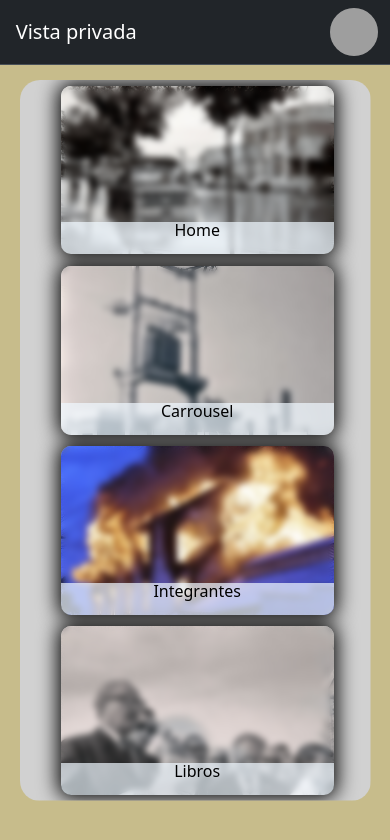
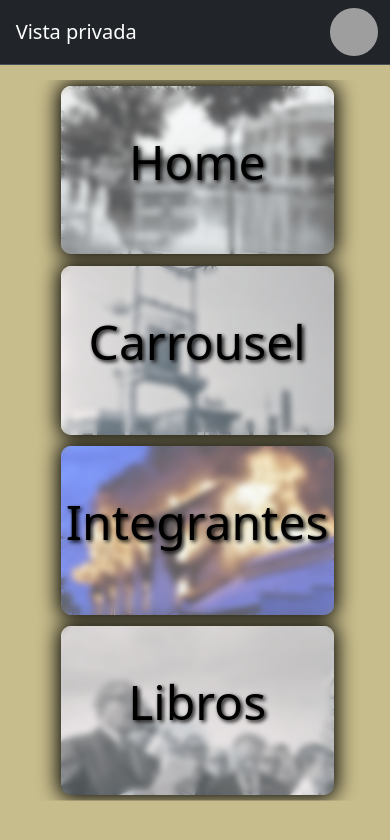
Before and after one commit to JoseSobrero/ArchivoHistoricoBack, a plain HTML site: page wwwroot/index.html in a window 390 px wide. Drawn offline with Linux system fonts and the light colour scheme; grey boxes are pictures that could not be loaded.

Commit message:
responsive design 2.2

```diff
--- a/wwwroot/css/style.css
+++ b/wwwroot/css/style.css
@@ -80,9 +80,12 @@ a p{
         transition: 0.5s;
     }
     .overlay{
-        height: 2rem;
+        height: 100%;
     width: 100%;
-    font-size: 1rem;
+    font-size: 3rem;
+    text-shadow: 2px 2px 4px ;
+    background-color: rgba(240, 248, 255, 0.328);
+    border-radius: 10px;
     }
     .contenedor{
         flex-direction: column;
@@ -92,6 +95,7 @@ a p{
         overflow: auto;
         clip-path: polygon(0 0, 100% 0, 100% 23%, 100% 100%, 70% 100%, 0 100%, 0% 70%, 0% 30%);
         padding: 0;
+        background-color: rgb(199, 188, 139);
     }
 }
 
```
